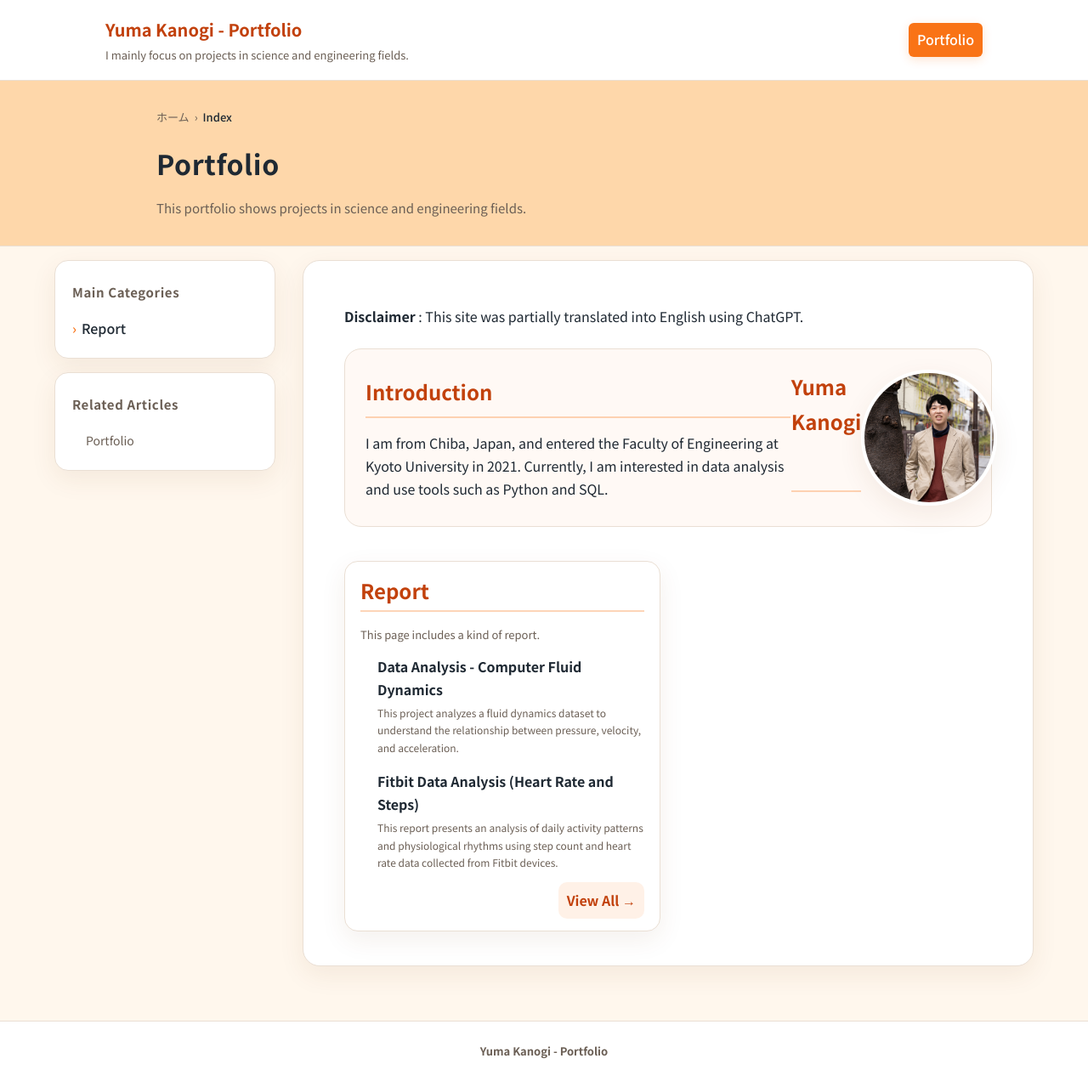
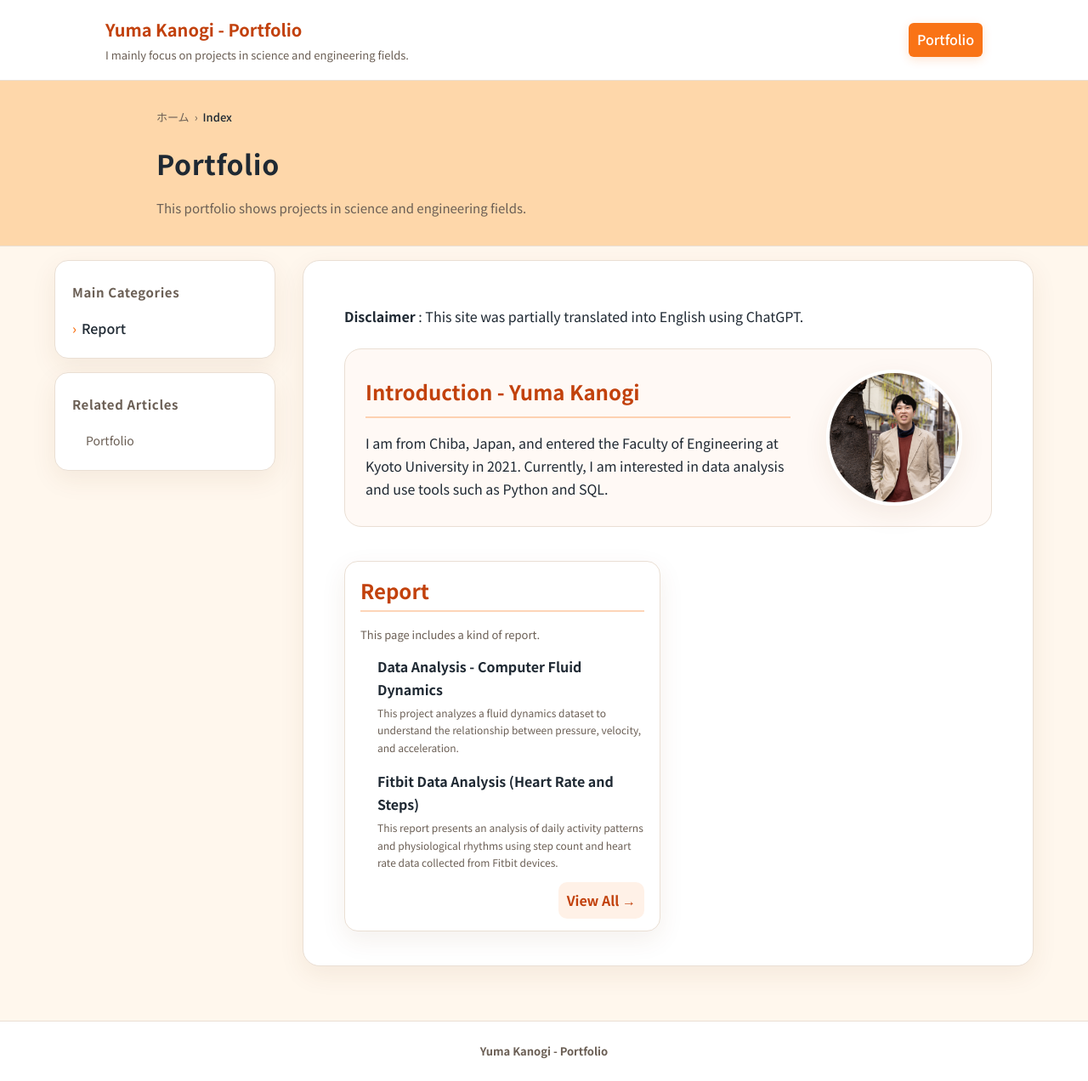
Before and after one commit to entfrem0/portfolio, a Jekyll site: the page built from docs/index.md, in a window 1280 px wide. Shown: the whole page at 85% size. Built offline with Jekyll 4.4.1, drawn with Linux system fonts in a browser that asks for light colours; part of the change alters nothing that is shown.

Commit message:
名前の位置変更

```diff
--- a/docs/index.md
+++ b/docs/index.md
@@ -11,7 +11,7 @@ sidebar_title: Related Articles
 
 <div class="intro-profile">
   <div class="intro-profile__text">
-    <h2>Introduction</h2>
+    <h2>Introduction - Yuma Kanogi</h2>
     <p>
       I am from Chiba, Japan, and entered the Faculty of Engineering at Kyoto University in 2021.
       Currently, I am interested in data analysis and use tools such as Python and SQL.
@@ -19,7 +19,6 @@ sidebar_title: Related Articles
   </div>
 
   <div class="intro-profile__image-wrap">
-    <h2>Yuma Kanogi</h2>
     <img
       src="{{ '/assets/images/image.jpg' | relative_url }}"
       alt="Profile photo"
```
